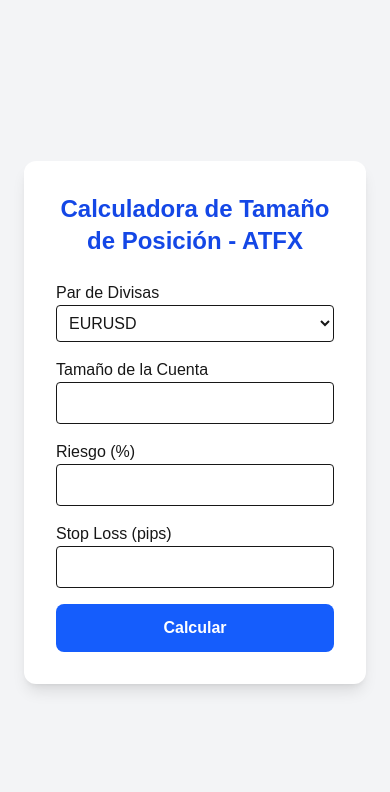
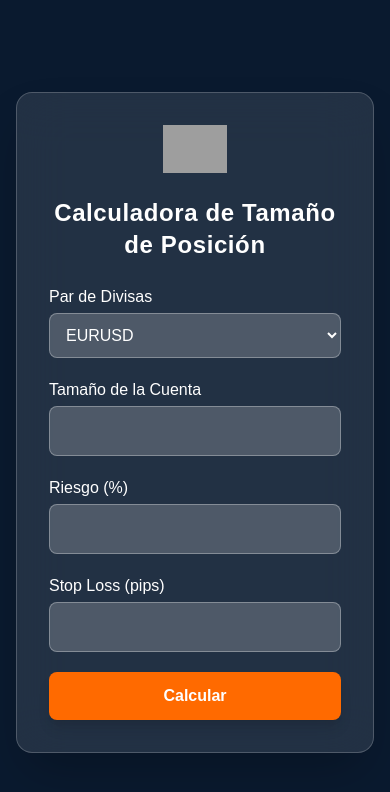
Before and after one commit to diegoalb96/atfx-calculadora, a Next.js app: page / in a window 390 px wide. Shown: the top 792 px of the page. Built offline with nearby package versions, Linux system fonts and the light colour scheme; grey boxes are pictures that could not be loaded.

Commit message:
Refactor layout and styling for position size calculator
Updated layout and styling for the position size calculator. Enhanced input fields and added responsive design elements.

```diff
--- a/app/page.js
+++ b/app/page.js
@@ -30,47 +30,79 @@
   };
 
   return (
-    <div className="min-h-screen flex items-center justify-center bg-gray-100 p-6">
-      <div className="bg-white shadow-lg rounded-xl p-8 max-w-xl w-full">
-        <h1 className="text-2xl font-bold text-center mb-6 text-blue-700">
-          Calculadora de Tamaño de Posición - ATFX
+  <div className="min-h-screen flex items-center justify-center bg-[#0A1A2F] px-4 py-10">
+
+    <div className="bg-white/10 backdrop-blur-xl shadow-2xl rounded-2xl p-8 w-full max-w-lg border border-white/20">
+
+      {/* LOGO ATFX */}
+      <div className="w-full flex justify-center mb-6">
+        <img src="/atfx-logo.png" alt="ATFX" className="h-12" />
+      </div>
+
+      {/* TÍTULO */}
+      <h1 className="text-2xl font-extrabold text-center text-white tracking-wide mb-6">
+        Calculadora de Tamaño de Posición
       </h1>
 
-        <div className="space-y-4">
+      {/* INPUTS */}
+      <div className="space-y-5">
 
         <div>
-            <label>Par de Divisas</label>
-            <select value={pair} onChange={e => setPair(e.target.value)} className="w-full p-2 border rounded">
-              <option>EURUSD</option>
-              <option>GBPUSD</option>
-              <option>USDJPY</option>
-              <option>XAUUSD</option>
+          <label className="text-white">Par de Divisas</label>
+          <select
+            value={pair}
+            onChange={e => setPair(e.target.value)}
+            className="w-full p-3 rounded-lg bg-white/20 text-white border border-white/30 mt-1"
+          >
+            <option className="text-black">EURUSD</option>
+            <option className="text-black">GBPUSD</option>
+            <option className="text-black">USDJPY</option>
+            <option className="text-black">XAUUSD</option>
           </select>
         </div>
 
         <div>
-            <label>Tamaño de la Cuenta</label>
-            <input type="number" value={accountSize} onChange={e => setAccountSize(e.target.value)} className="w-full p-2 border rounded" />
+          <label className="text-white">Tamaño de la Cuenta</label>
+          <input
+            type="number"
+            value={accountSize}
+            onChange={e => setAccountSize(e.target.value)}
+            className="w-full p-3 rounded-lg bg-white/20 text-white border border-white/30 mt-1"
+          />
         </div>
 
         <div>
-            <label>Riesgo (%)</label>
-            <input type="number" value={riskPercent} onChange={e => setRiskPercent(e.target.value)} className="w-full p-2 border rounded" />
+          <label className="text-white">Riesgo (%)</label>
+          <input
+            type="number"
+            value={riskPercent}
+            onChange={e => setRiskPercent(e.target.value)}
+            className="w-full p-3 rounded-lg bg-white/20 text-white border border-white/30 mt-1"
+          />
         </div>
 
         <div>
-            <label>Stop Loss (pips)</label>
-            <input type="number" value={stopPips} onChange={e => setStopPips(e.target.value)} className="w-full p-2 border rounded" />
+          <label className="text-white">Stop Loss (pips)</label>
+          <input
+            type="number"
+            value={stopPips}
+            onChange={e => setStopPips(e.target.value)}
+            className="w-full p-3 rounded-lg bg-white/20 text-white border border-white/30 mt-1"
+          />
         </div>
 
-          <button onClick={calculate} className="w-full bg-blue-600 text-white p-3 rounded-lg font-bold">
+        <button
+          onClick={calculate}
+          className="w-full bg-[#FF6A00] text-white font-bold py-3 rounded-lg shadow-lg hover:bg-[#e85f00] transition"
+        >
           Calcular
         </button>
       </div>
 
+      {/* RESULTADOS */}
       {results && (
-          <div className="mt-6 p-4 border rounded bg-gray-50">
-            <h2 className="text-lg font-bold mb-2">Resultados</h2>
+        <div className="mt-8 p-5 bg-white/20 rounded-xl border border-white/30 text-white">
+          <h2 className="text-xl font-bold mb-3">Resultados</h2>
           <p><b>Dinero en riesgo:</b> ${results.riskMoney}</p>
           <p><b>Tamaño recomendado:</b> {results.lotSize} lotes</p>
           <p><b>Unidades:</b> {results.units}</p>
```
Lines whose indentation alone changed are shown as unchanged.
